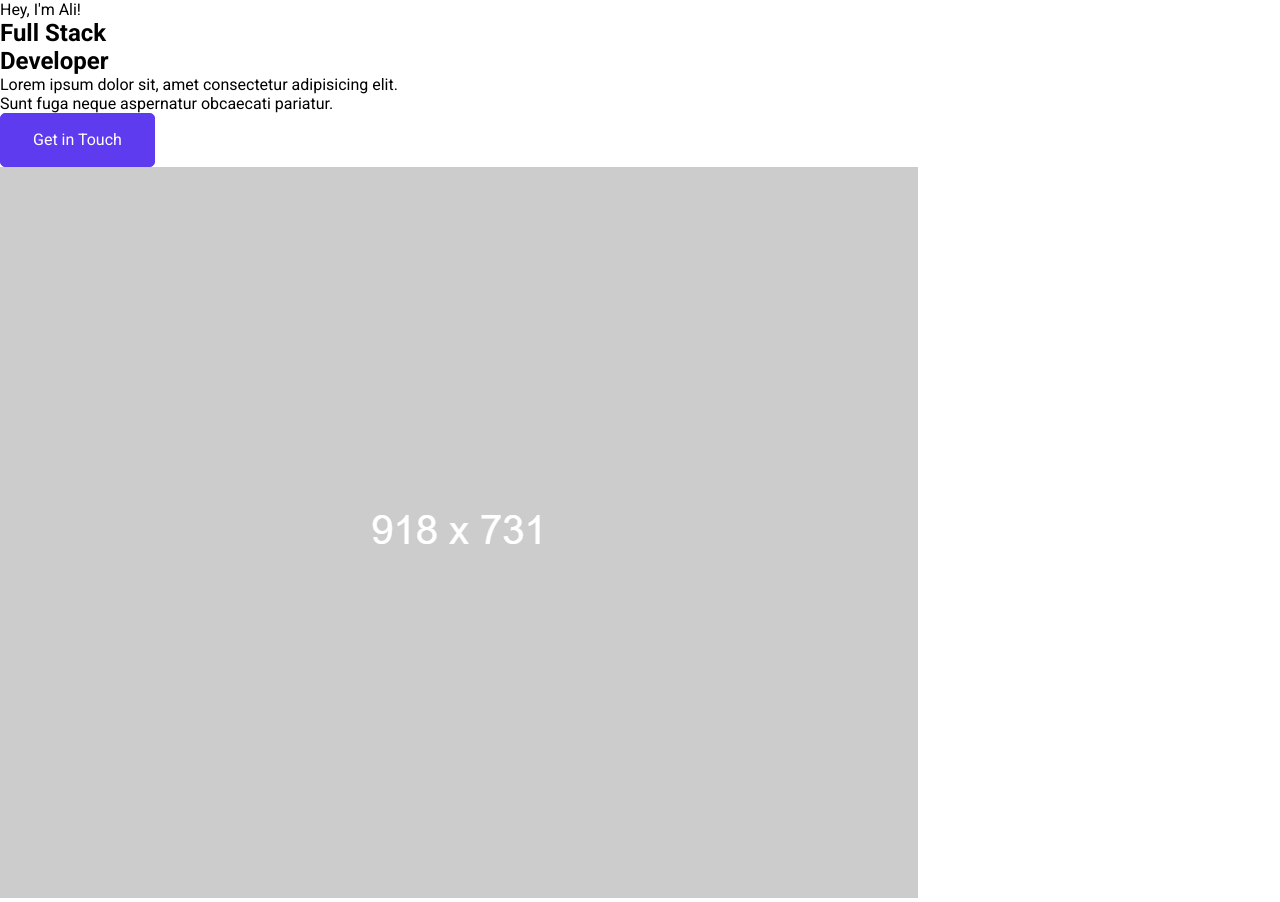
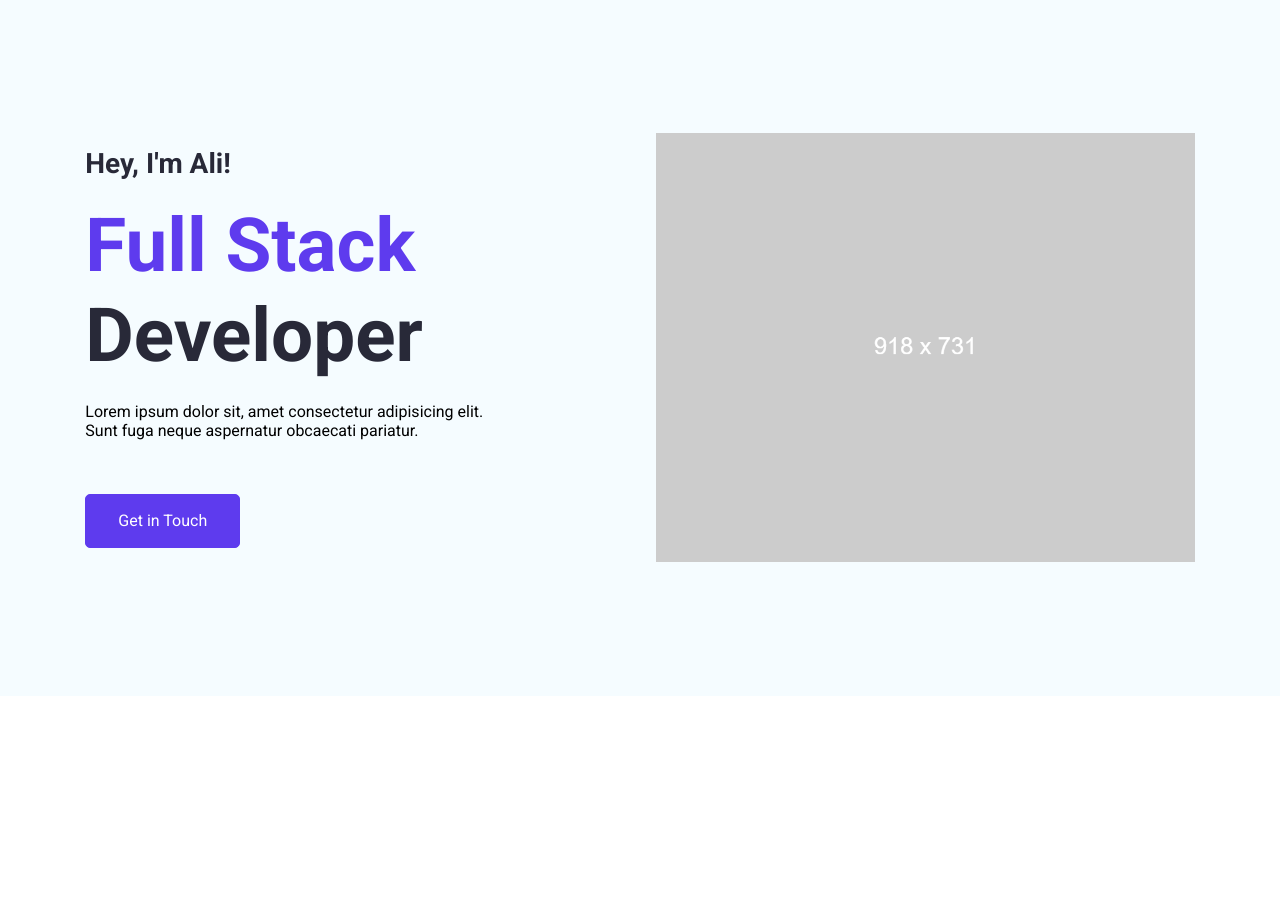
Before and after one commit to ali-naqvi8062/portfolio-website, a React (Create React App) app: page / in a window 1280 px wide. After the commit the page ends 800 px from the top, so only its background shows below. Built offline with nearby package versions, Linux system fonts and the light colour scheme.

Commit message:
Add and finish hero section css styling

```diff
--- a/src/App.css
+++ b/src/App.css
@@ -88,3 +88,136 @@
     color: var(--github);
     background-color: var(--white);
 }
+
+/* Global section complete */
+
+/* Main Headings */
+
+h1 {
+    font-size: 56px;
+    font-weight: 700;
+    line-height: 67px;
+}
+
+h2 {
+    font-size: 48px;
+    font-weight: 700;
+    line-height: 58px;
+}
+
+h3 {
+    font-size: 24px;
+    font-weight: 700;
+    line-height: 34px;
+}
+
+/* Paragraph text */
+
+.txt-lg {
+    color: var(--darkblue);
+    font-size: 18px;
+    font-style: normal;
+    font-weight: 400;
+    line-height: 27px;
+}
+
+.txt-md {
+    color: var(--darkblue);
+    font-size: 16px;
+    font-style: normal;
+    font-weight: 400;
+    line-height: 24px;
+}
+
+.txt-sm {
+    color: var(--black);
+    font-size: 14px;
+    font-style: normal;
+    font-weight: 400;
+    line-height: 21px;
+}
+
+/* Section Titles */
+/* Skills & About Me section */
+
+.section--title{
+    color: var(--heading-color);
+    font-size: 28px;
+    text-align: center;
+    font-style: normal;
+    font-weight: 600;
+    line-height: 32px;
+    display: flex;
+    align-items: flex-start;
+}
+
+/* Contact Me */
+.sub--title {
+    color: var(--heading-color);
+    font-size: 16px;
+    font-weight: 600;
+    line-height: 24px;
+}
+
+/* Section Titles Done */
+
+/* Hero Section */
+
+.hero--section {
+    display:grid;
+    grid-template-columns: repeat(2, 1fr);
+    padding: 133.333px 85.333px 133.333px;
+    align-items: center;
+    justify-content: space-between;
+    gap: 32px;
+    background-color: var(--bg-shade);
+}
+
+.hero--section--content--box {
+    display: flex;
+    flex-direction: column;
+    align-items: flex-start;
+    gap: 32px;
+}
+
+.hero--section--content {
+    display: flex;
+    flex-direction: column;
+    align-items: flex-start;
+    gap: 21.333px;
+}
+
+.hero--section--content--box > button {
+    margin-top: 21.333px;
+
+}
+
+.hero--section--title {
+    color: var(--heading-color);
+    font-size: 74.667px;
+    font-weight: 700;
+    line-height: 90px;
+    align-self: stretch;
+}
+
+.hero--section--title--color {
+    color: var(--primary);
+}
+
+.hero--section-description {
+    color: var(--darkblue);
+    font-size: 28px;
+    font-weight: 400;
+    line-height: 36px;
+}
+
+.hero--section--img {
+    display: flex;
+}
+
+.hero--section--img > img {
+    width: 100%;
+    height: 100%;
+}
+
+/* Hero Section Style complete */
```
